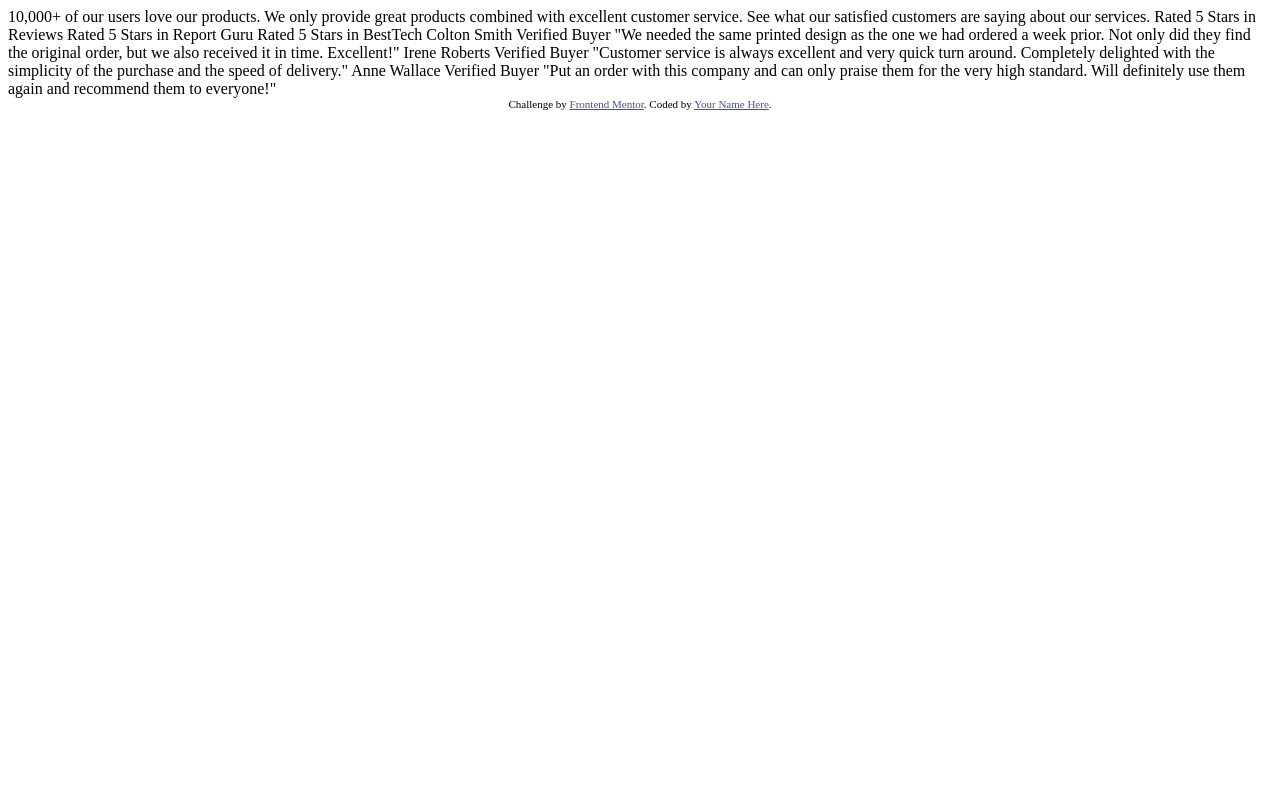
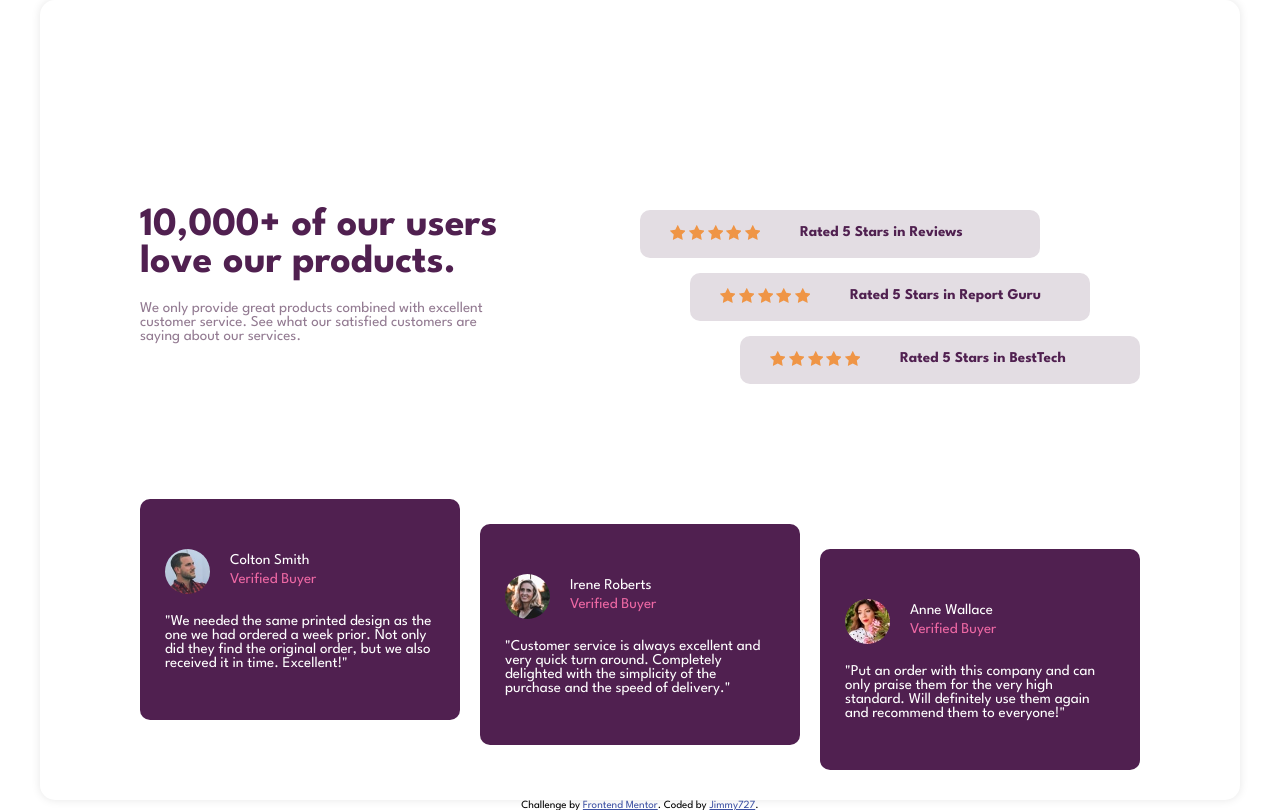
Before and after one commit to Jimmy772/Social-Proof-Section, a plain HTML site: page index.html in a window 1280 px wide. Drawn offline with Linux system fonts and the light colour scheme.

Commit message:
added styling

```diff
--- /dev/null
+++ b/css/style.css
@@ -0,0 +1,192 @@
+@import url("https://fonts.googleapis.com/css2?family=League+Spartan:wght@400;500;700&display=swap");
+.flex {
+  display: flex;
+  justify-content: center;
+  align-items: center;
+}
+
+.grid {
+  display: grid;
+  grid-template-columns: repeat(2, 1fr);
+  gap: 20px;
+  justify-content: center;
+  align-items: center;
+  height: 100%;
+}
+
+.grid-3 {
+  grid-template-columns: repeat(3, 1fr);
+}
+
+.star {
+  width: 15px; /* Adjust the size of the star as needed */
+  height: 15px;
+  background: url("../images/icon-star.svg") no-repeat;
+  background-size: cover;
+  display: inline-block;
+}
+
+.card {
+  display: flex;
+  flex-direction: column;
+}
+
+* {
+  box-sizing: border-box;
+  margin: 0;
+  padding: 0;
+}
+
+body {
+  font-family: "League Spartan";
+  font-size: 15px;
+  height: 100vh;
+}
+
+ul {
+  list-style-type: none;
+}
+
+section {
+  width: 100%;
+  height: 100%;
+}
+
+.centered {
+  max-width: 1200px;
+  height: 800px;
+  text-align: center;
+  box-shadow: 0 0 10px rgba(0, 0, 0, 0.1);
+  padding: 150px 100px;
+  border-radius: 15px;
+}
+
+.showcase {
+  padding-bottom: 50px;
+}
+
+.hero {
+  grid-column: 1/3;
+  text-align: left;
+}
+.hero h1 {
+  color: hsl(300, 43%, 22%);
+  font-weight: 700;
+  font-size: 2.5rem;
+  padding-bottom: 20px;
+}
+.hero p {
+  color: hsl(303, 10%, 53%);
+}
+
+.reviews {
+  margin-left: 100px;
+  margin-top: 60px;
+}
+.reviews .card {
+  flex-direction: row;
+  background: #e3dde3;
+  padding: 15px 30px;
+  margin-bottom: 15px;
+  width: 400px;
+  border-radius: 10px;
+}
+.reviews .stars {
+  margin-right: 40px;
+}
+.reviews p {
+  color: hsl(300, 43%, 22%);
+  font-weight: 700;
+  justify-self: flex-start;
+}
+.reviews .r2 {
+  margin-left: 50px;
+}
+.reviews .r3 {
+  margin-left: 100px;
+}
+
+.testimonials .t2 {
+  margin-top: 50px;
+}
+.testimonials .t3 {
+  margin-top: 100px;
+}
+
+.testimonial {
+  height: fit-content;
+  background: hsl(300, 43%, 22%);
+  padding: 50px 25px;
+  text-align: left;
+  color: white;
+  border-radius: 10px;
+  width: 320px;
+}
+.testimonial .head {
+  margin-bottom: 20px;
+  align-self: self-start;
+}
+.testimonial .head img {
+  border-radius: 50%;
+  margin-right: 20px;
+  width: 45px;
+}
+.testimonial .head li {
+  margin-bottom: 5px;
+}
+.testimonial .head .name {
+  color: white;
+}
+.testimonial .head .type {
+  color: hsl(333, 80%, 67%);
+}
+
+.attribution {
+  font-size: 11px;
+  text-align: center;
+}
+.attribution a {
+  color: hsl(228, 45%, 44%);
+}
+
+@media (max-width: 1200px) {
+  section {
+    width: auto;
+    height: auto;
+  }
+  .grid,
+  .showcase .grid {
+    grid-template-columns: 1fr;
+    grid-template-rows: 1fr;
+    gap: 0;
+  }
+  .centered {
+    height: fit-content;
+    width: fit-content;
+    padding: 50px 100px 0;
+  }
+  .hero {
+    text-align: center;
+  }
+  .reviews {
+    margin: 40px auto;
+  }
+  .reviews .card {
+    flex-direction: column;
+  }
+  .reviews p {
+    margin-top: 5px;
+  }
+  .reviews .r2, .reviews .r3 {
+    margin-left: 0;
+  }
+  .testimonials .testimonial {
+    margin: 0 auto 20px;
+  }
+  .testimonials .t2 {
+    margin-top: 0;
+  }
+  .testimonials .t3 {
+    margin-top: 0;
+  }
+}
--- a/index.html
+++ b/index.html
@@ -15,47 +15,108 @@
     <title>Frontend Mentor | Social proof section</title>
 
     <!-- Feel free to remove these styles or customise in your own stylesheet 👍 -->
-    <style>
-      .attribution {
-        font-size: 11px;
-        text-align: center;
-      }
-      .attribution a {
-        color: hsl(228, 45%, 44%);
-      }
-    </style>
+    <link rel="stylesheet" href="css/style.css">
   </head>
   <body>
-    10,000+ of our users love our products.
+    <section class="main-area flex">
+      <div class="card centered">
+        <div class="showcase grid grid-3">
+          <div class="hero">
+              <h1>10,000+ of our users love our products.</h1>
+              <p>We only provide great products combined with excellent customer service.
+            See what our satisfied customers are saying about our services.</p>
+          </div>
 
-    We only provide great products combined with excellent customer service.
-    See what our satisfied customers are saying about our services.
+          <div class="reviews">
+            <div class="card r1">
+              <div class="stars">
+                <div class="star"></div>
+                <div class="star"></div>
+                <div class="star"></div>
+                <div class="star"></div>
+                <div class="star"></div>
+              </div>
+              <p>Rated 5 Stars in Reviews</p>
+            </div>
+            <div class="card r2">
+              <div class="stars">
+                <div class="star"></div>
+                <div class="star"></div>
+                <div class="star"></div>
+                <div class="star"></div>
+                <div class="star"></div>
+              </div>
+                <p>Rated 5 Stars in Report Guru</p>
+            </div>
+            <div class="card r3">
+              <div class="stars">
+                <div class="star"></div>
+                <div class="star"></div>
+                <div class="star"></div>
+                <div class="star"></div>
+                <div class="star"></div>
+              </div>
+              <p>Rated 5 Stars in BestTech</p>
+            </div>
+          </div>
+        </div>
 
-    Rated 5 Stars in Reviews
-    Rated 5 Stars in Report Guru
-    Rated 5 Stars in BestTech
 
-    Colton Smith
-    Verified Buyer
+        <div class="testimonials grid grid-3">
+          <div class="testimonial card flex">
+            <div class="head flex">
+              <img src="images/image-colton.jpg" alt="">
+              <ul>
+                <li class="name">Colton Smith </li>
+                <li class="type">Verified Buyer</li>
+              </ul>
+            </div>
+            <div class="body">
+              <p>
                 "We needed the same printed design as the one we had ordered a week prior.
                 Not only did they find the original order, but we also received it in time.
                 Excellent!"
-
-    Irene Roberts
-    Verified Buyer
+              </p>
+            </div>
+          </div>
+          <div class="testimonial card flex t2">
+            <div class="head flex">
+              <img src="images/image-irene.jpg" alt="">
+              <ul>
+                <li class="name">Irene Roberts </li>
+                <li class="type">Verified Buyer</li>
+              </ul>
+            </div>
+            <div class="body">
+              <p>
                 "Customer service is always excellent and very quick turn around. Completely
                 delighted with the simplicity of the purchase and the speed of delivery."
-
-    Anne Wallace
-    Verified Buyer
+              </p>
+            </div>
+          </div>
+          <div class="testimonial card flex t3">
+            <div class="head flex">
+              <img src="images/image-anne.jpg" alt="">
+              <ul>
+                <li class="name">Anne Wallace</li>
+                <li class="type">Verified Buyer</li>
+              </ul>
+            </div>
+            <div class="body">
+              <p>
                 "Put an order with this company and can only praise them for the very high
                 standard. Will definitely use them again and recommend them to everyone!"
-
+              </p>
+            </div>
+          </div>
+        </div>
+      </div>
+    </section>
     <div class="attribution">
       Challenge by
       <a href="https://www.frontendmentor.io?ref=challenge" target="_blank"
         >Frontend Mentor</a
-      >. Coded by <a href="#">Your Name Here</a>.
+      >. Coded by <a href="#">Jimmy727</a>.
     </div>
   </body>
 </html>
```
Also changed, not shown: 2 other files. Lines whose indentation alone changed are shown as unchanged.
